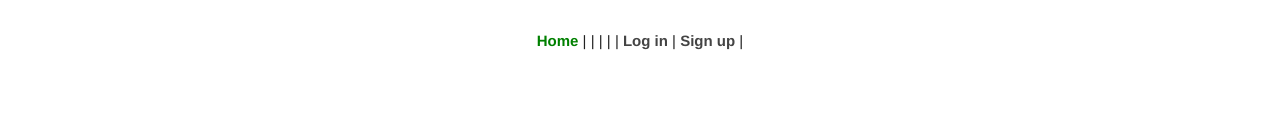
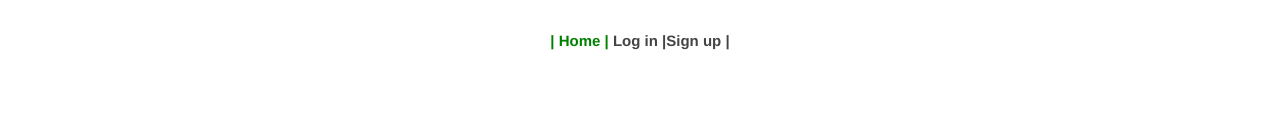
Before and after one commit to johancblom/vue-firestore-snapshot-project, a Vue app: page / in a window 1280 px wide. Shown: the top 133 px of the page. Built offline with nearby package versions, Linux system fonts and the light colour scheme; no server answers.

Commit message:
tied up navbar

```diff
--- a/src/App.vue
+++ b/src/App.vue
@@ -1,13 +1,13 @@
 <template>
   <div id="app">
     <div id="nav">
-      <router-link to="/">Home</router-link> |
-      <router-link v-if="adminUser" to="/tenants">Tenants</router-link> |
-      <router-link v-if="adminUser" to="/plots">Plots</router-link> |
-      <router-link v-if="adminUser" to="/users">Users</router-link> |
-      <router-link v-if="loggedIn" to="/about">About</router-link> |
-      <router-link v-if="!loggedIn" to="/signin">Log in</router-link> |
-      <router-link v-if="!loggedIn" to="/signup">Sign up</router-link> |
+      <router-link to="/">| Home | </router-link>
+      <router-link v-if="adminUser" to="/tenants">Tenants |</router-link>
+      <router-link v-if="adminUser" to="/plots">Plots |</router-link>
+      <router-link v-if="adminUser" to="/users">Users |</router-link>
+      <router-link v-if="loggedIn" to="/about">About |</router-link>
+      <router-link v-if="!loggedIn" to="/signin">Log in |</router-link>
+      <router-link v-if="!loggedIn" to="/signup">Sign up |</router-link>
       <router-link v-if="loggedIn" to="/logout">Log out</router-link>
     </div>
     <router-view/>
```
